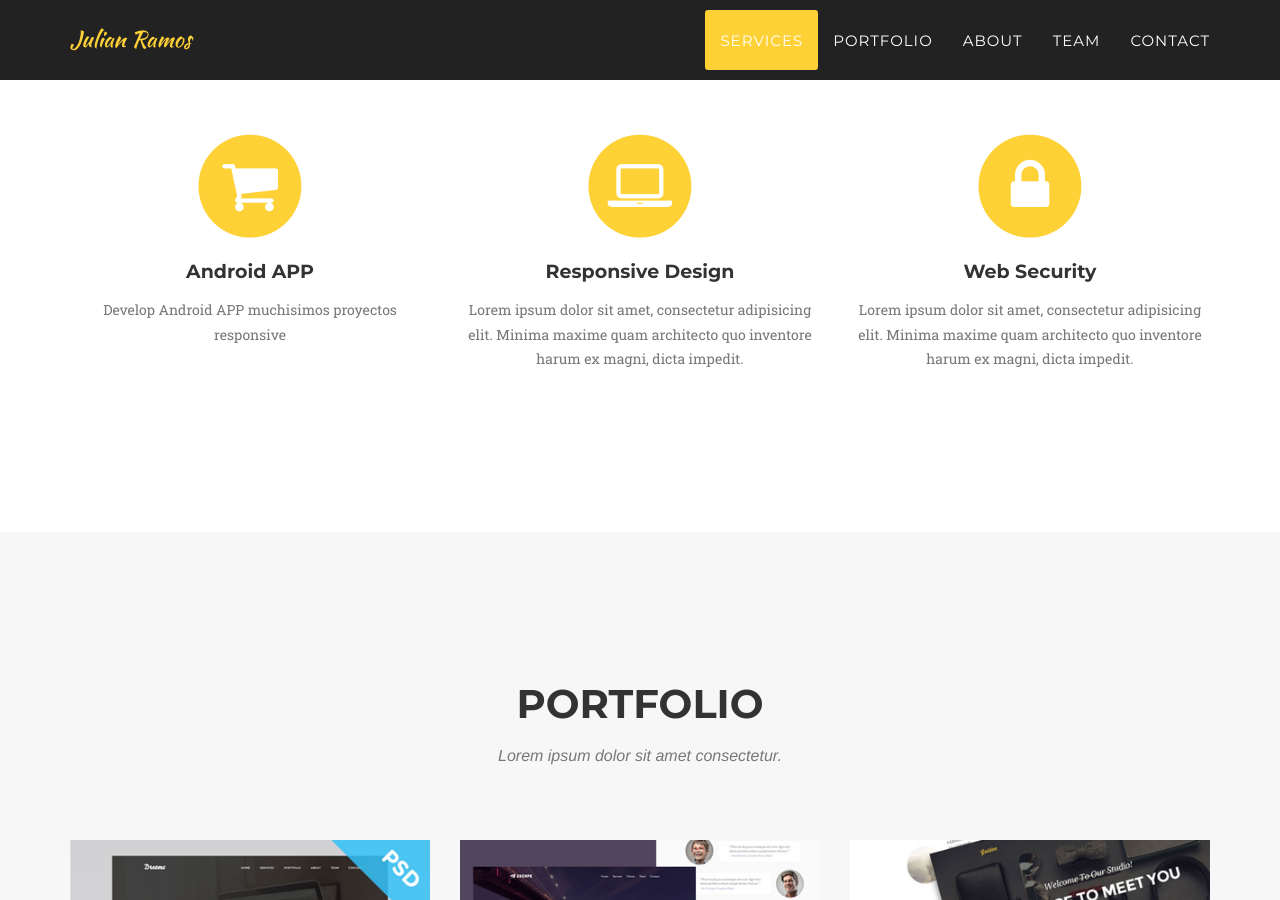
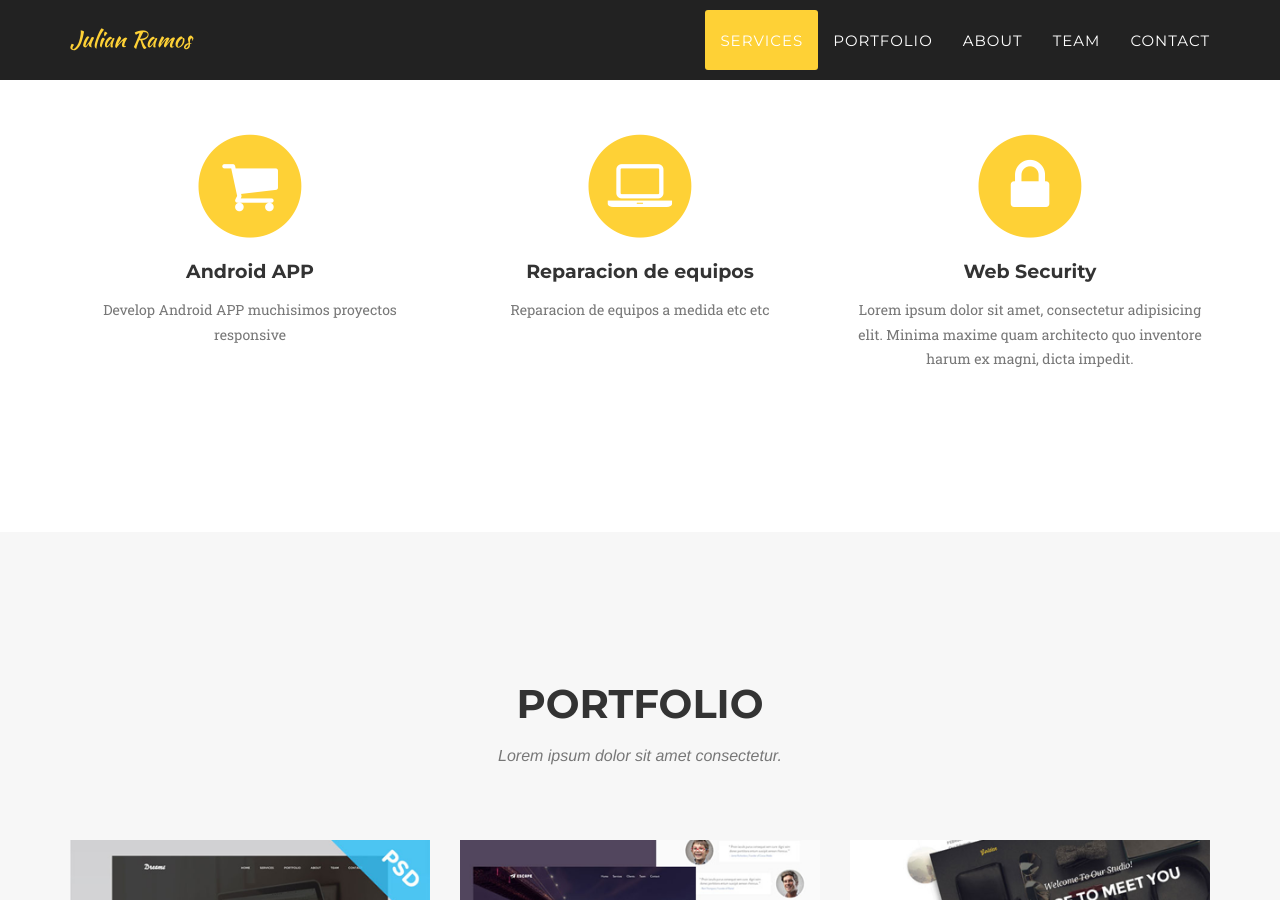
Before and after one commit to jramos92/jramos92.github.io, a Jekyll site: the page built from index.html, in a window 1280 px wide and 900 px high, scrolled down 938 px. Built offline with Jekyll 4.4.1, drawn with Linux system fonts in a browser that asks for light colours; some web fonts are replaced.

Commit message:
Minor Changes

```diff
--- a/_includes/services.html
+++ b/_includes/services.html
@@ -21,8 +21,8 @@
                         <i class="fa fa-circle fa-stack-2x text-primary"></i>
                         <i class="fa fa-laptop fa-stack-1x fa-inverse"></i>
                     </span>
-                    <h4 class="service-heading">Responsive Design</h4>
-                    <p class="text-muted">Lorem ipsum dolor sit amet, consectetur adipisicing elit. Minima maxime quam architecto quo inventore harum ex magni, dicta impedit.</p>
+                    <h4 class="service-heading">Reparacion de equipos</h4>
+                    <p class="text-muted">Reparacion de equipos a medida etc etc</p>
                 </div>
                 <div class="col-md-4">
                     <span class="fa-stack fa-4x">
```
